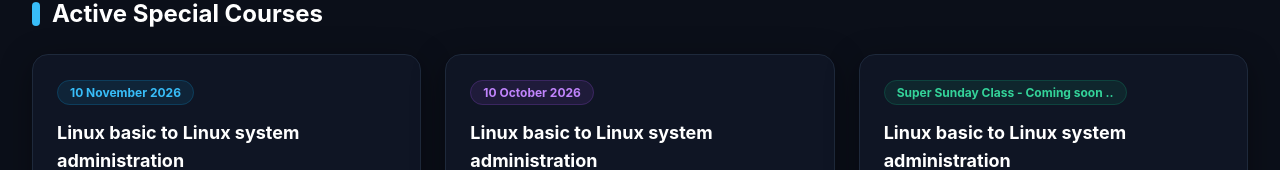
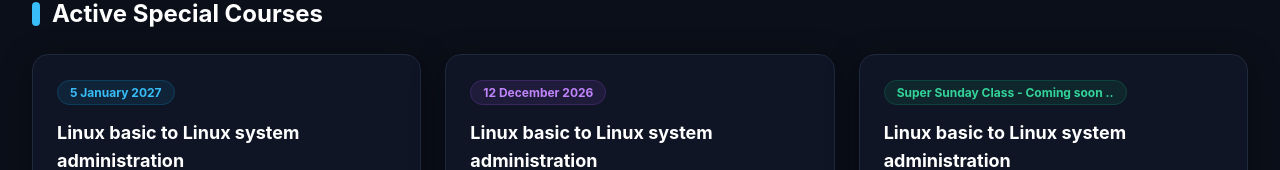
Before and after one commit to bnntechlab01/enrollnow, a plain HTML site: page index.html in a window 1280 px wide. Shown: the part 760-930 px from the top of the page. Drawn offline with nearby package versions, Linux system fonts and the light colour scheme.

Commit message:
Update course dates in index.html

```diff
--- a/index.html
+++ b/index.html
@@ -115,7 +115,7 @@
       <div class="grid grid-cols-1 md:grid-cols-3 gap-6">
         <!-- Course 1 -->
         <div class="glass-card p-6 rounded-2xl border border-slate-800 hover:border-sky-500/50 transition-all">
-          <span class="text-xs font-bold text-sky-400 bg-sky-500/10 px-3 py-1 rounded-full border border-sky-500/20">10 November 2026</span>
+          <span class="text-xs font-bold text-sky-400 bg-sky-500/10 px-3 py-1 rounded-full border border-sky-500/20">5 January 2027</span>
           <h3 class="text-lg font-bold text-white mt-4">Linux basic to Linux system administration</h3>
           <p class="text-slate-400 text-xs mt-2">အတန်းခွဲ ၁ – အင်္ဂါ ၊ ဗုဒ္ဓဟူး ၊ ကြာသပတေး ( မြန်မာ အချိန် – ည ၈ နာရီ မှ ၉ : ၃၀ နာရီ )</br>
           သင်ကြားမည့်ပုံစံ – Live Online class + Video record + Home work</br>
@@ -125,7 +125,7 @@
         </div>
         <!-- Course 2 -->
         <div class="glass-card p-6 rounded-2xl border border-slate-800 hover:border-purple-500/50 transition-all">
-          <span class="text-xs font-bold text-purple-400 bg-purple-500/10 px-3 py-1 rounded-full border border-purple-500/20">10 October 2026</span>
+          <span class="text-xs font-bold text-purple-400 bg-purple-500/10 px-3 py-1 rounded-full border border-purple-500/20">12 December 2026</span>
           <h3 class="text-lg font-bold text-white mt-4">Linux basic to Linux system administration</h3>
           <p class="text-slate-400 text-xs mt-2">အတန်းခွဲ ၂ – စနေ ၊ တနင်္ဂနွေ ( မြန်မာ အချိန် – ည ၈ နာရီ မှ ၉ : ၃၀ နာရီ )</br>
 
```
